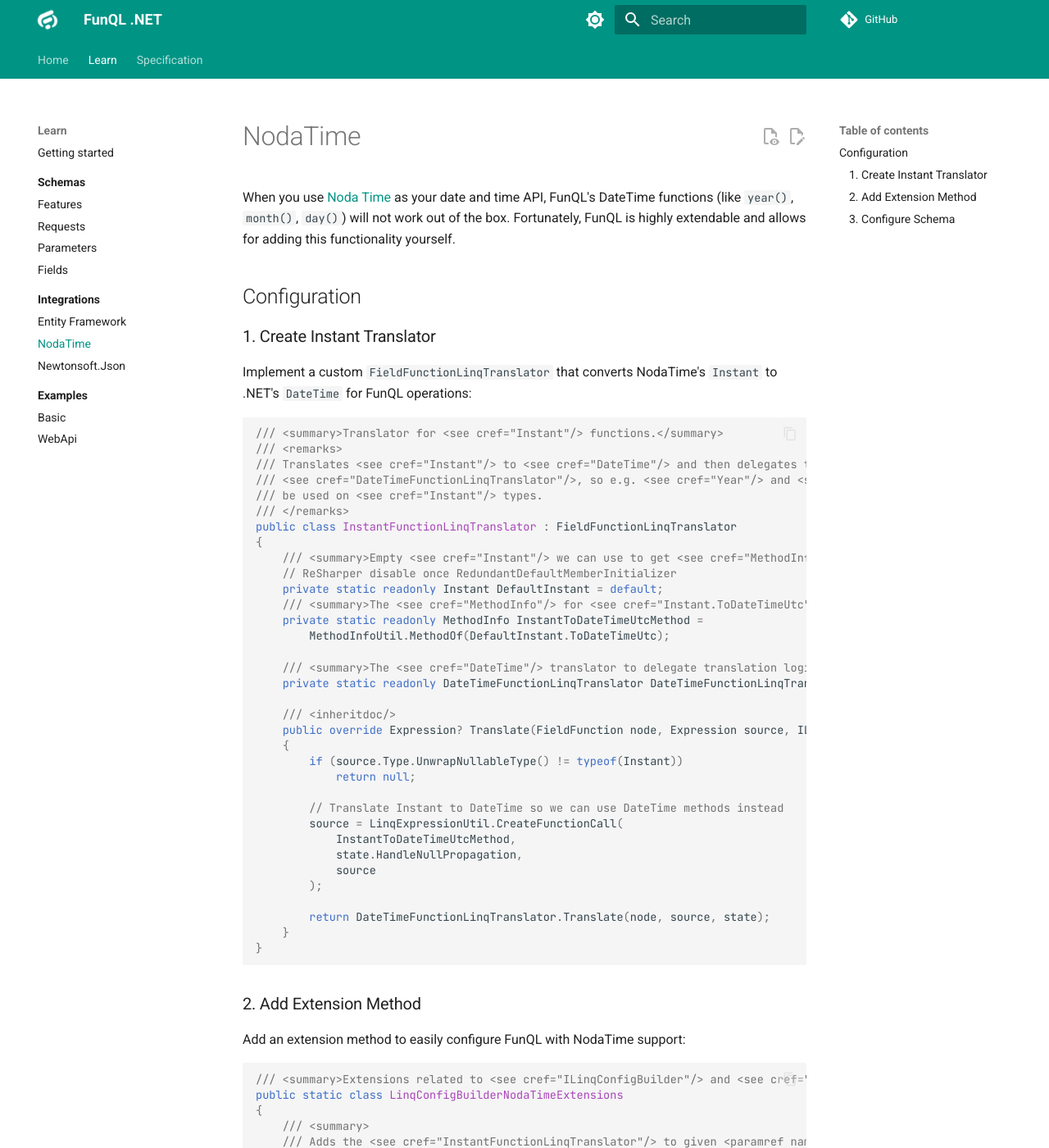
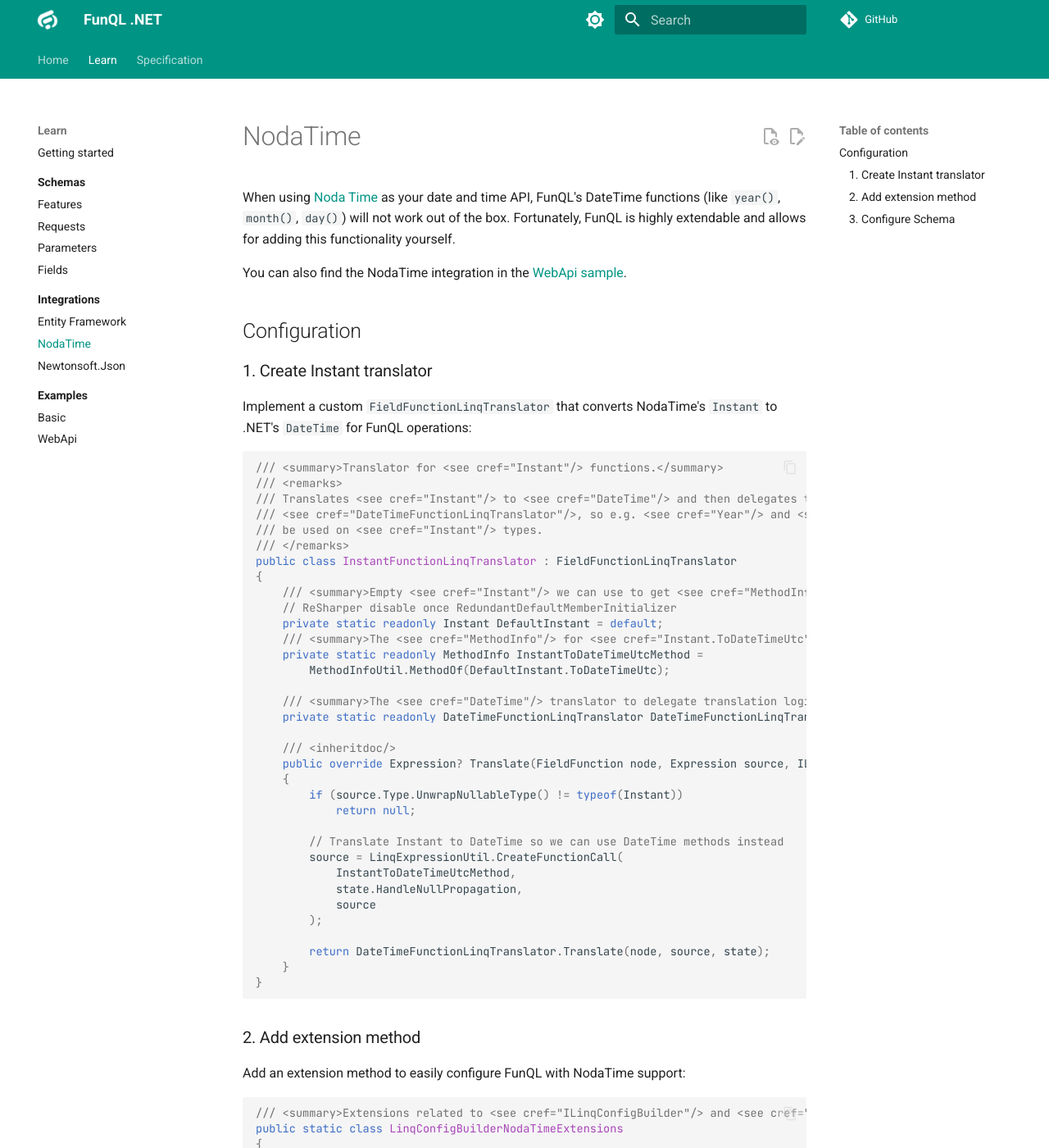
Before and after one commit to funql/funql-dotnet, an MkDocs documentation site: the page built from docs/learn/integrations/nodatime.md, in a window 1280 px wide and 1400 px high. Shown: the whole window at 82% size. Built offline with MkDocs 1.6.1 and Material for MkDocs 9.7.7, drawn with Linux system fonts in a browser that asks for light colours; comment, search, counter and statistics services are not loaded; some of the changed text lies outside the part shown.

Commit message:
Update docs nodatime.md

````diff
--- a/docs/learn/integrations/nodatime.md
+++ b/docs/learn/integrations/nodatime.md
@@ -1,12 +1,15 @@
 # NodaTime
 
-When you use [Noda Time](https://nodatime.org/) as your date and time API, FunQL's DateTime functions (like `year()`,
+When using [Noda Time](https://nodatime.org/) as your date and time API, FunQL's DateTime functions (like `year()`,
 `month()`, `day()`) will not work out of the box. Fortunately, FunQL is highly extendable and allows for adding this
 functionality yourself.
 
+You can also find the NodaTime integration in the [WebApi sample](
+https://github.com/funql/funql-dotnet/tree/c2f9633f88e442f8e3d5b31579fa5d9dea6289e0/samples/WebApi/FunQL/NodaTime).
+
 ## Configuration
 
-### 1. Create Instant Translator
+### 1. Create Instant translator
 
 Implement a custom `FieldFunctionLinqTranslator` that converts NodaTime's `Instant` to .NET's `DateTime` for FunQL
 operations:
@@ -48,7 +51,7 @@
 }
 ```
 
-### 2. Add Extension Method
+### 2. Add extension method
 
 Add an extension method to easily configure FunQL with NodaTime support:
 
````
Also changed, not shown: other parts of docs/learn/integrations/nodatime.md (+1 -1 lines).
